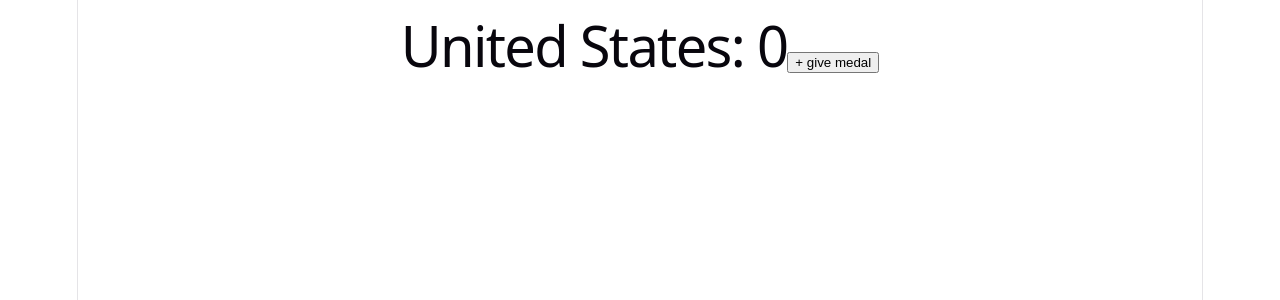
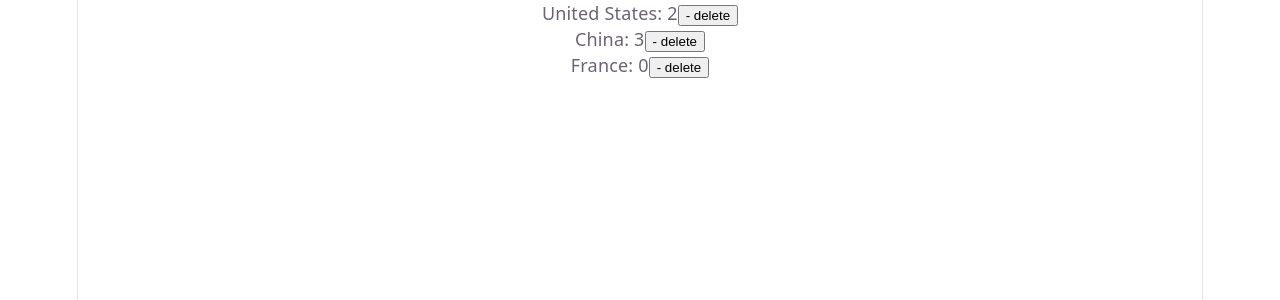
Before and after one commit to tmalasuk/medals, a React (Vite) app: page / in a window 1280 px wide. Shown: the top 300 px of the page. Built offline with nearby package versions, Linux system fonts and the light colour scheme.

Commit message:
Assignment 2

```diff
--- a/src/App.jsx
+++ b/src/App.jsx
@@ -6,11 +6,22 @@ import Country from './components/Country'
 import './App.css'
 
 function App() {
-  const [count, setCount] = useState(0)
+  const [countries, setCountries] = useState([
+    { id: 1, name: 'United States', gold: 2 },
+    { id: 2, name: 'China', gold: 3 },
+    { id: 3, name: 'France', gold: 0 },
+  ])
+
+  function handleDelete(countryID) {
+    setCountries(countries.filter((c) => c.id !== countryID));
+  }
+
 
   return (
     <>
-      <h1><Country/></h1>
+      {countries.map((country) => (
+        <Country key={country.id} id={country.id} name={country.name} gold={country.gold} onDelete={handleDelete} />
+      ))}
     </>
   )
 }
--- a/src/components/Country.jsx
+++ b/src/components/Country.jsx
@@ -1,14 +1,5 @@
-import React, { useState } from 'react';
 
-function Country() {
-    var [int, setInt] = useState(0);
-    var [name, setName] = useState('United States')
+export default function Country(props) {
 
-    function handleClick() {
-    setInt(int + 1)
-  }
-
-    return <div>{name}: {int}<button onClick={handleClick}> + give medal </button></div>;
+    return <div>{props.name}: {props.gold}<button onClick={()=> props.onDelete(props.id)}> - delete </button></div>;
 }
-
-export default Country;
```
